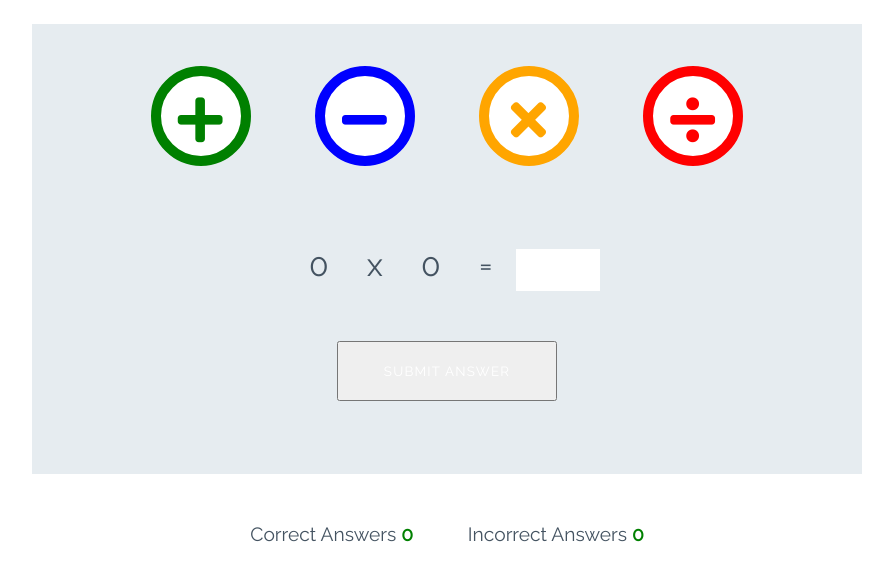
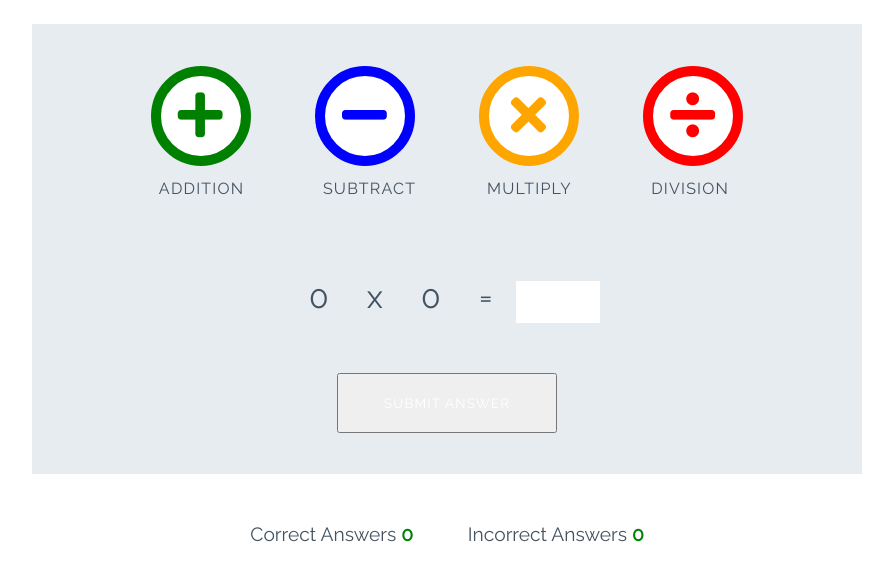
Before and after one commit to fergal92/love-math, a plain HTML site: page index.html in a window 1280 px wide. Shown: the part 79-660 px from the top of the page, without its empty margins (193-1086 px from the left). Drawn offline with Linux system fonts and the light colour scheme.

Commit message:
Add css to index file

```diff
--- a/assets/css/style.css
+++ b/assets/css/style.css
@@ -109,6 +109,15 @@ body {
     font-size: 3.2rem;
     margin: 0 30px;
     transition: all 0.5s;
+}
+
+.btn--big::after{
+    content: attr(data-type);
+    font-size: 1rem;
+    color: #445361;
+    position: relative;
+    left: -0.5em;
+
 }
 
 .btn--blue {
--- a/index.html
+++ b/index.html
@@ -18,16 +18,16 @@
 
 <div class="game-area">
     <div class="controls-area">
-        <button class="btn btn--big btn--green">
+        <button data-type="addition" class="btn btn--big btn--green">
             <i class="fas fa-plus"></i>
         </button>
-        <button class="btn btn--big btn--blue">
+        <button data-type="subtract" class="btn btn--big btn--blue">
             <i class="fas fa-minus"></i>
         </button>
-        <button class="btn btn--big btn--orange">
+        <button data-type="multiply" class="btn btn--big btn--orange">
             <i class="fas fa-times"></i>
         </button>
-        <button class="btn btn--big btn--red">
+        <button data-type="division" class="btn btn--big btn--red">
             <i class="fas fa-divide"></i>
         </button>
     </div>
@@ -39,7 +39,7 @@
         <p class="answer-message">Enter Anwser</p>
         <input type="number" id="answer-box">
     </div>
-    <button class="btn btn-grey">Submit Answer</button>
+    <button data-type="submit" class="btn btn-grey">Submit Answer</button>
 </div>
 
 <div class="score-area">
```
